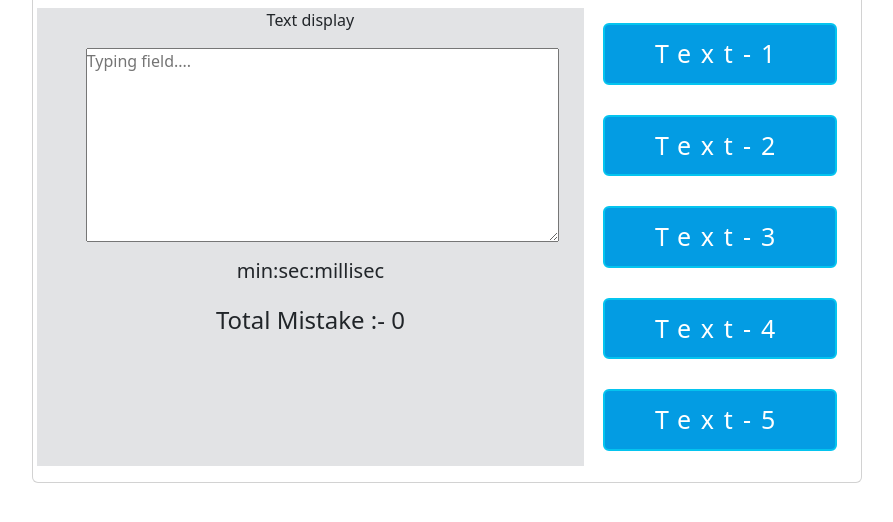
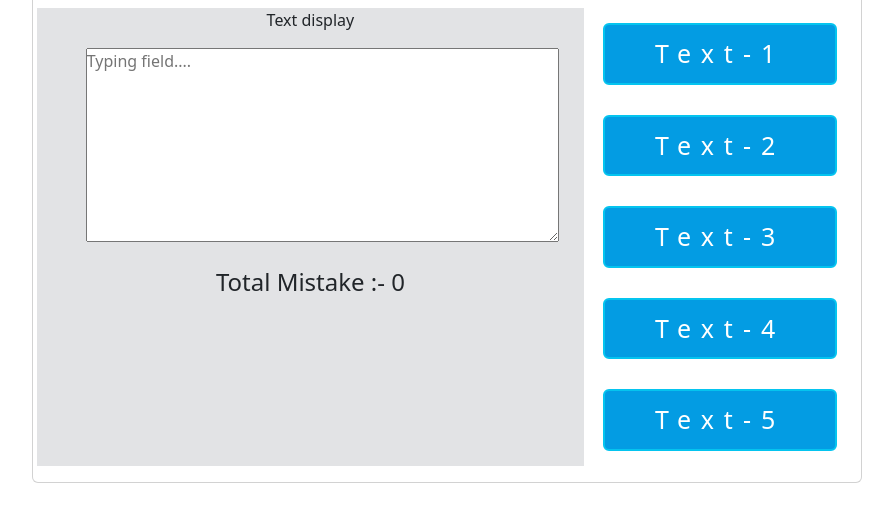
Before and after one commit to 05Rohit/Typing-Test, a plain HTML site: page index.html in a window 1280 px wide. Shown: the part 130-652 px from the top of the page, without its empty margins (193-1086 px from the left). Drawn offline with nearby package versions, Linux system fonts and the light colour scheme.

Commit message:
Update index.html

```diff
--- a/index.html
+++ b/index.html
@@ -46,9 +46,6 @@
                 <div class="textareaBox mt-3 ms-4">
                   <textarea rows="8" placeholder="Typing field...."    id="text-box"></textarea>
                 </div>
-                <div class="timer mx-auto mt-2 text-center fs-5">
-                  <span>min</span>:<span>sec</span>:<span>millisec</span>
-                </div>
                 <div class="fs-4 mt-3"> Total Mistake :-
                    <span id="mistake">0 </span>
                 </div>
```
